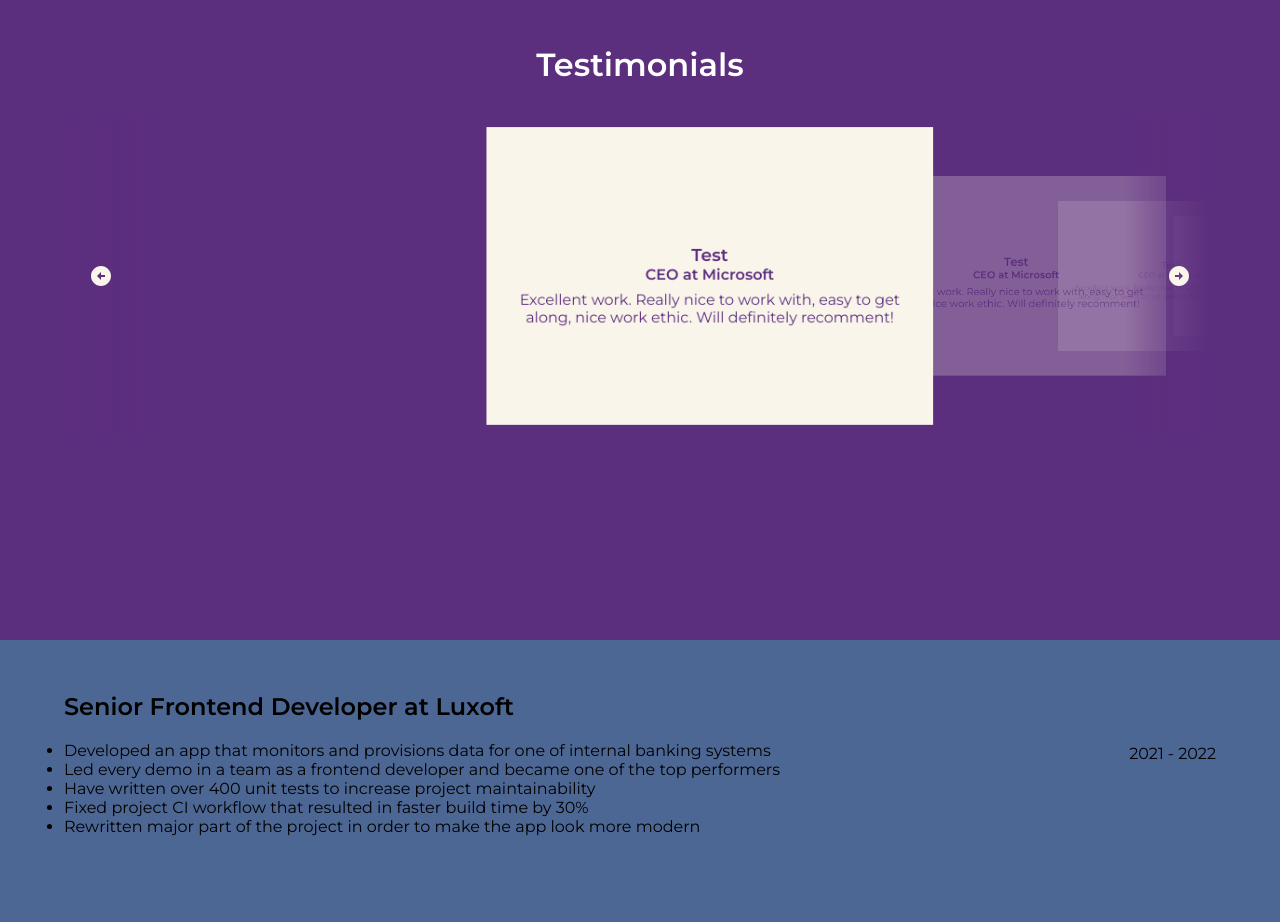
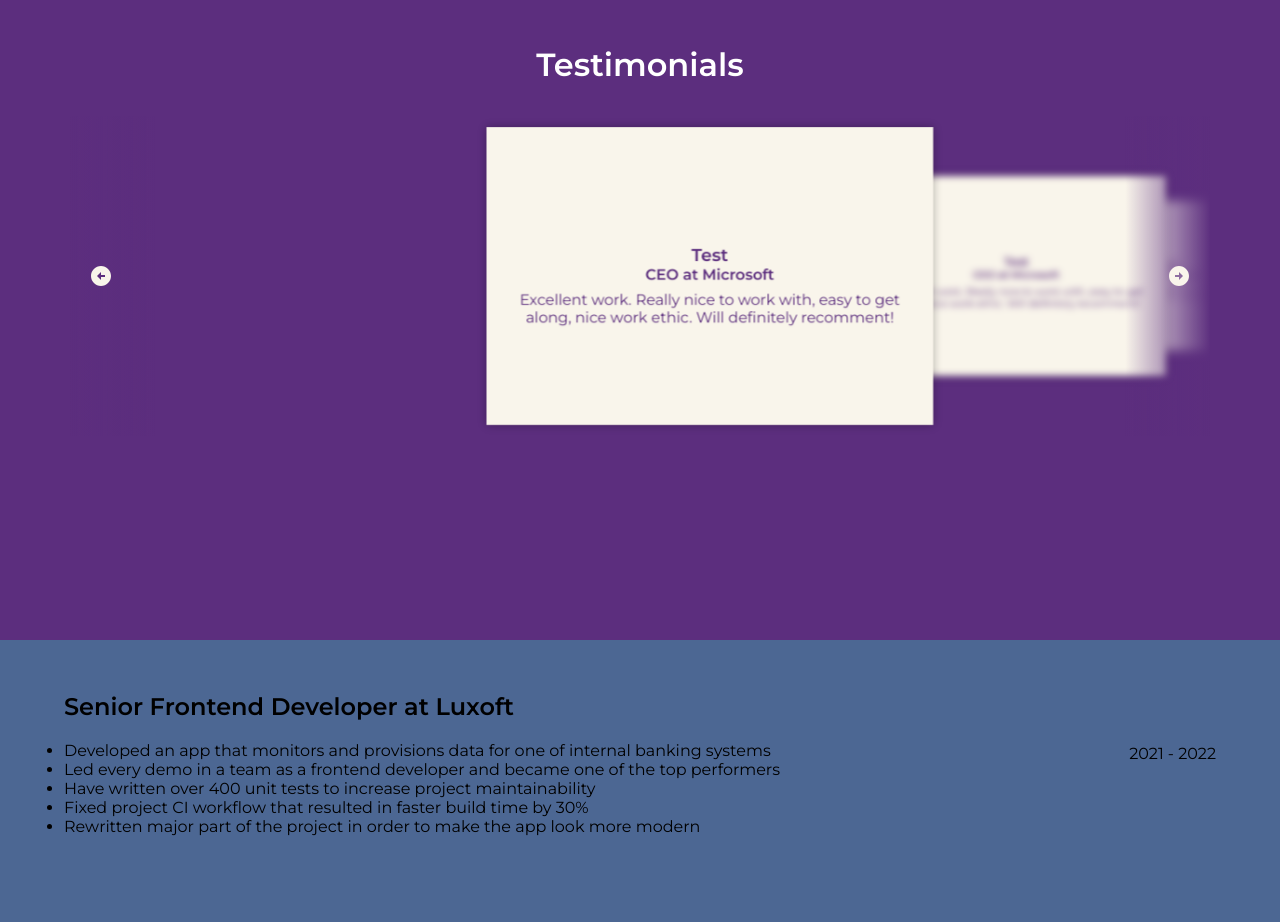
Before and after one commit to BazanAlexandro/bazan-tech-web, a Next.js app: page / in a window 1280 px wide. Shown: the part 1760-2682 px from the top of the page. Built offline with nearby package versions, Linux system fonts and the light colour scheme.

Commit message:
added blur to carousel (experimental)

```diff
--- a/components/home/sections/Testimonials/components/Carousel/TestimonialElement/styles.ts
+++ b/components/home/sections/Testimonials/components/Carousel/TestimonialElement/styles.ts
@@ -12,7 +12,8 @@ export const Root = styled.div`
 	min-width: 30em;
 	height: 20em;
 	gap: 0.5em;
-	will-change: transform, opacity, z-index;
+	will-change: transform, z-index, filter;
+	box-shadow: 0 0 10px rgb(0 0 0 / 30%);
 `
 
 export const HeroTitle = styled.div`
--- a/components/home/sections/Testimonials/components/Carousel/index.tsx
+++ b/components/home/sections/Testimonials/components/Carousel/index.tsx
@@ -26,8 +26,9 @@ function updateCarousel() {
 		e.style.transform = `translateZ(${-elemCenter}px)`
 
 		const opacity = Math.min(OPACITY_FADE_OFFSET / elemCenter, 1)
-		e.style.opacity = opacity.toString()
-		e.style.zIndex = Math.floor(opacity * 10).toString();
+		// e.style.opacity = opacity.toString()
+		e.style.zIndex = Math.floor(opacity * 10).toString()
+		e.style.filter = `blur(${elemCenter / 100}px)`
 	})
 }
 
```
